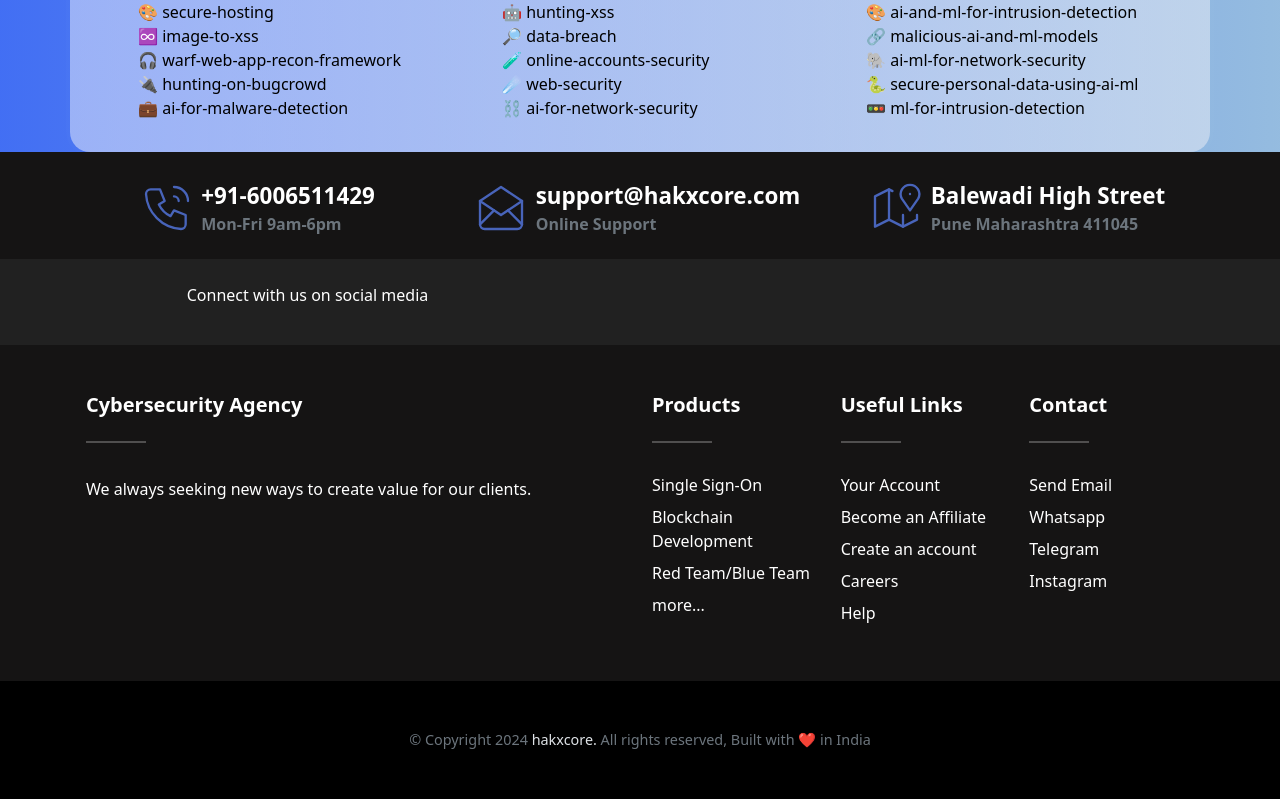
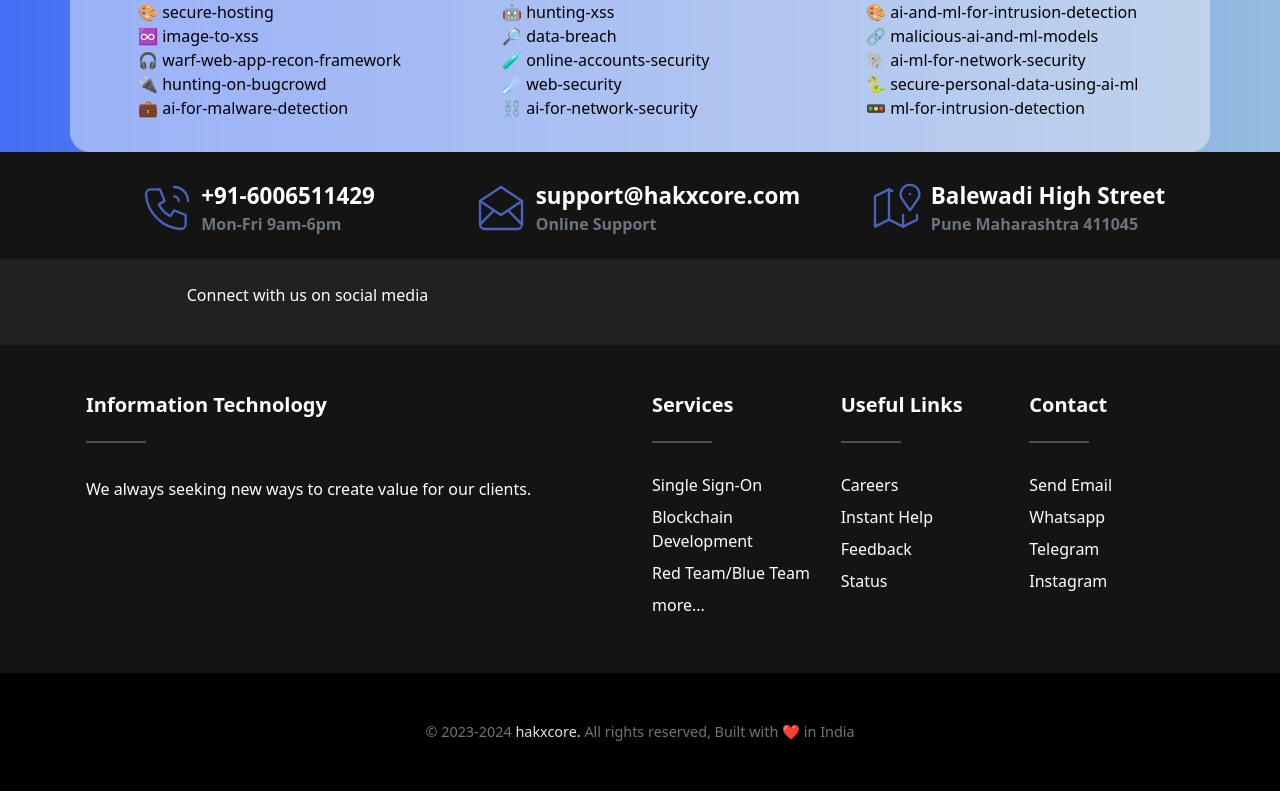
Before and after one commit to aakanshapande/hxc-img, a Next.js app: page /careers in a window 1280 px wide. Shown: the part 2810-3609 px from the top of the page. Built offline with nearby package versions, Linux system fonts and the light colour scheme.

Commit message:
Update footer.js

```diff
--- a/components-careers/footer.js
+++ b/components-careers/footer.js
@@ -1,50 +1,37 @@
 import React from "react";
+import Link from "next/link";
 
 const FooterSection = () => {
   const currentYear = new Date().getFullYear();
-
   return (
     <footer className="footer">
       <div className="container">
         <div className="row contact-box-wrapper">
+
+          {/* <!-- CONTENT FOR THE MOBILE NUMBER --> */}
+
           <div className="col-md-4 col-lg-4 contact-box pt-1 d-md-block d-lg-flex d-flex">
-            <div className="contact-box__icon">
-              <svg
-                xmlns="http://www.w3.org/2000/svg"
-                className="icon icon-tabler icon-tabler-phone-call"
-                viewBox="0 0 24 24"
-                strokeWidth="1"
-                fill="none"
-                strokeLinecap="round"
-                strokeLinejoin="round"
-              >
-                <path stroke="none" d="M0 0h24v24H0z" fill="none" />
-                <path
-                  d="M5 4h4l2 5l-2.5 1.5a11 11 0 0 0 5 5l1.5 -2.5l5 2v4a2 2 0 0 1 -2 2a16 16 0 0 1 -15 -15a2 2 0 0 1 2 -2"
-                />
-                <path d="M15 7a2 2 0 0 1 2 2" />
-                <path d="M15 3a6 6 0 0 1 6 6" />
-              </svg>
-            </div>
+            <div className="contact-box__icon"><svg xmlns="http://www.w3.org/2000/svg"
+              className="icon icon-tabler icon-tabler-phone-call" viewBox="0 0 24 24" strokeWidth="1" fill="none"
+              strokeLinecap="round" strokeLinejoin="round">
+              <path stroke="none" d="M0 0h24v24H0z" fill="none" />
+              <path
+                d="M5 4h4l2 5l-2.5 1.5a11 11 0 0 0 5 5l1.5 -2.5l5 2v4a2 2 0 0 1 -2 2a16 16 0 0 1 -15 -15a2 2 0 0 1 2 -2" />
+              <path d="M15 7a2 2 0 0 1 2 2" />
+              <path d="M15 3a6 6 0 0 1 6 6" />
+            </svg></div>
             <div className="contact-box__info">
-              <a href="tel:+91-6006511429" className="contact-box__info--title">
-                +91-6006511429
-              </a>
+              <Link href="" className="contact-box__info--title">+91-6006511429</Link>
               <p className="contact-box__info--subtitle">Mon-Fri 9am-6pm</p>
             </div>
           </div>
 
+          {/* <!-- CONTENT FOR THE EMAIL --> */}
+
           <div className="col-md-4 col-lg-4 contact-box pt-1 d-md-block d-lg-flex d-flex">
             <div className="contact-box__icon">
-              <svg
-                xmlns="http://www.w3.org/2000/svg"
-                className="icon icon-tabler icon-tabler-mail-opened"
-                viewBox="0 0 24 24"
-                strokeWidth="1"
-                fill="none"
-                strokeLinecap="round"
-                strokeLinejoin="round"
-              >
+              <svg xmlns="http://www.w3.org/2000/svg" className="icon icon-tabler icon-tabler-mail-opened" viewBox="0 0 24 24"
+                strokeWidth="1" fill="none" strokeLinecap="round" strokeLinejoin="round">
                 <path stroke="none" d="M0 0h24v24H0z" fill="none" />
                 <polyline points="3 9 12 15 21 9 12 3 3 9" />
                 <path d="M21 9v10a2 2 0 0 1 -2 2h-14a2 2 0 0 1 -2 -2v-10" />
@@ -53,24 +40,17 @@
               </svg>
             </div>
             <div className="contact-box__info">
-              <a href="mailto:support@hakxcore.com" className="contact-box__info--title">
-                support@hakxcore.com
-              </a>
+              <Link href="mailto: support@hakxcore.com" className="contact-box__info--title">support@hakxcore.com</Link>
               <p className="contact-box__info--subtitle">Online Support</p>
             </div>
           </div>
 
+          {/* <!-- CONTENT FOR THE LOCATION --> */}
+
           <div className="col-md-4 col-lg-4 contact-box pt-1 d-md-block d-lg-flex d-flex">
             <div className="contact-box__icon">
-              <svg
-                xmlns="http://www.w3.org/2000/svg"
-                className="icon icon-tabler icon-tabler-map-2"
-                viewBox="0 0 24 24"
-                strokeWidth="1"
-                fill="none"
-                strokeLinecap="round"
-                strokeLinejoin="round"
-              >
+              <svg xmlns="http://www.w3.org/2000/svg" className="icon icon-tabler icon-tabler-map-2" viewBox="0 0 24 24"
+                strokeWidth="1" fill="none" strokeLinecap="round" strokeLinejoin="round">
                 <path stroke="none" d="M0 0h24v24H0z" fill="none" />
                 <line x1="18" y1="6" x2="18" y2="6.01" />
                 <path d="M18 13l-3.5 -5a4 4 0 1 1 7 0l-3.5 5" />
@@ -80,14 +60,14 @@
               </svg>
             </div>
             <div className="contact-box__info">
-              <a target="_blank" href="https://maps.app.goo.gl/Q2ZPghfiKaZKjQ1M9" className="contact-box__info--title">
-                Balewadi High Street
-              </a>
+              <Link target="_blank" aria-label="Maps Link" href="https://maps.app.goo.gl/L3n3WV8t6dLMTT1c8" className="contact-box__info--title">Balewadi High Street</Link>
               <p className="contact-box__info--subtitle">Pune Maharashtra 411045</p>
             </div>
           </div>
         </div>
       </div>
+
+      {/* <!-- START THE SOCIAL MEDIA CONTENT --> */}
 
       <div className="footer-sm">
         <div className="container">
@@ -96,70 +76,79 @@
               Connect with us on social media
             </div>
             <div className="col-lg-7 col-md-6">
-              <a href="https://www.twitter.com/hakxcore"><i className="fa-brands fa-x-twitter"></i></a>
-              <a href="https://github.com/hakxcore"><i className="fab fa-github"></i></a>
-              <a href="https://instagram.com/hakxcore"><i className="fab fa-instagram"></i></a>
+              <Link aria-label="Twitter" href="https://www.twitter.com/hakxcore"><i className="fa-brands fa-x-twitter"></i></Link>
+              <Link aria-label="Github" href="https://github.com/hakxcore"><i className="fab fa-github"></i></Link>
+              <Link aria-label="Instagram" href="https://instagram.com/hakxcore"><i className="fab fa-instagram"></i></Link>
+              <Link aria-label="Whatsapp" href="https://wa.me/+916006511429"><i className="fab fa-whatsapp"></i></Link>
+              <Link aria-label="Telegram" href="https://t.me/hakxcore_bot"><i className="fab fa-telegram"></i></Link>
             </div>
           </div>
         </div>
       </div>
 
+      {/* <!-- START THE CONTENT FOR COMPANY INFO --> */}
+
       <div className="container mt-5 company-info px-3">
         <div className="row text-white justify-content-center mt-3 pb-3">
           <div className="col-12 col-sm-6 col-lg-6 mb-4 mb-sm-4 mb-md-0">
-            <h5 className="text-capitalize fw-bold">Cybersecurity Agency</h5>
+            <h5 className="text-capitalize fw-bold">Information Technology</h5>
             <hr className="bg-white d-inline-block mb-4" />
             <p className="lh-lg pe-md-5">
               We always seeking new ways to create value for our clients.
             </p>
           </div>
           <div className="col-12 col-sm-6 col-lg-2 mb-4 mx-auto">
-            <h5 className="text-capitalize fw-bold">Products</h5>
+            <h5 className="text-capitalize fw-bold">Services</h5>
             <hr className="bg-white d-inline-block mb-4" />
             <ul className="list-inline company-list">
-              <li><a href="#contact">Single Sign-On</a></li>
-              <li><a href="#contact">Blockchain Development</a></li>
-              <li><a href="#contact">Red Team/Blue Team</a></li>
-              <li><a href="https://t.me/hakxcore_bot" target="_blank">more...</a></li>
+              <li><Link aria-label="Contact" href="#contact" target="_blank">Single Sign-On</Link></li>
+              <li><Link aria-label="Contact" href="#contact" target="_blank">Blockchain Development</Link></li>
+              <li><Link aria-label="Contact" href="#contact" target="_blank">Red Team/Blue Team</Link></li>
+              <li><Link aria-label="Telegram bot" href="https://t.me/hakxcore_bot" target="_blank">more...</Link></li>
             </ul>
           </div>
           <div className="col-12 col-sm-6 col-lg-2 mb-4 mx-auto pt-md-4 pt-lg-0">
             <h5 className="text-capitalize fw-bold">Useful Links</h5>
             <hr className="bg-white d-inline-block mb-4" />
             <ul className="list-inline company-list">
-              <li><a href="#">Your Account</a></li>
-              <li><a href="#">Become an Affiliate</a></li>
-              <li><a href="#">Create an account</a></li>
-              <li><a href="https://www.hakxcore.com/careers/">Careers</a></li>
-              <li><a href="#">Help</a></li>
+            {/* <li><Link href="#">Your Account</Link></li>
+            <li><Link href="#">Become an Affiliate</Link></li>
+            <li><Link href="#">Create an account</Link></li> */}
+              <li><Link aria-label="Careers Link" target="_blank" href="/careers">Careers</Link></li>
+              <li><Link aria-label="Contact" target="_blank" href="https://wa.me/+916006511429?text=Hi!%20I%20need%20instant%20help">Instant Help</Link></li>
+              <li><Link aria-label="Feedback" target="_small" href="https://qualtricsxmnz38x9dvx.qualtrics.com/jfe/form/SV_cUrYdmwREBFhst8">Feedback</Link></li>
+              <li><Link aria-label="Hakxcore status" target="_blank" href="https://hakxcore.instatus.com/">Status</Link></li>
             </ul>
           </div>
           <div className="col-12 col-sm-6 col-lg-2 mb-4 mx-auto pt-md-4 pt-lg-0">
             <h5 className="text-capitalize fw-bold">Contact</h5>
             <hr className="bg-white d-inline-block mb-4" />
             <ul className="list-inline company-list">
-              <li><a href="mailto:hakxcore@gmail.com">Send Email</a></li>
-              <li><a href="https://wa.me/+916006511429" target="_blank">Whatsapp</a></li>
-              <li><a href="https://t.me/hakxcore_bot" target="_blank">Telegram</a></li>
-              <li><a href="https://instagram.com/hakxcore" target="_blank">Instagram</a></li>
+              <li><Link aria-label="Email" href="mailto: tech@hakxcore.com">Send Email</Link></li>
+              <li><Link aria-label="Whatsapp" href="https://wa.me/+916006511429" target="_blank">Whatsapp</Link></li>
+              <li><Link aria-label="Telegram" href="https://t.me/hakxcore_bot" target="_blank">Telegram</Link></li>
+              <li><Link aria-label="Instagram" href="https://instagram.com/hakxcore" target="_blank">Instagram</Link></li>
             </ul>
           </div>
         </div>
       </div>
+
+      {/* <!-- START THE COPYRIGHT INFO --> */}
 
       <div className="footer-bottom py-5">
         <div className="container">
           <div className="row text-center text-white">
             <div className="col-12">
               <div className="footer-bottom__copyright">
-                &copy; Copyright {currentYear} <a href="https://hakxcore.com">hakxcore.</a> All rights reserved, Built with ❤️ in India<br />
+                &copy; 2023-{currentYear} <Link aria-label="Hakxcore" href="https://hakxcore.com">hakxcore.</Link> All rights reserved, Built with ❤️ in India<br />
               </div>
             </div>
           </div>
         </div>
       </div>
+    </footer>
 
-    </footer>
   );
 };
+
 export default FooterSection;
```
